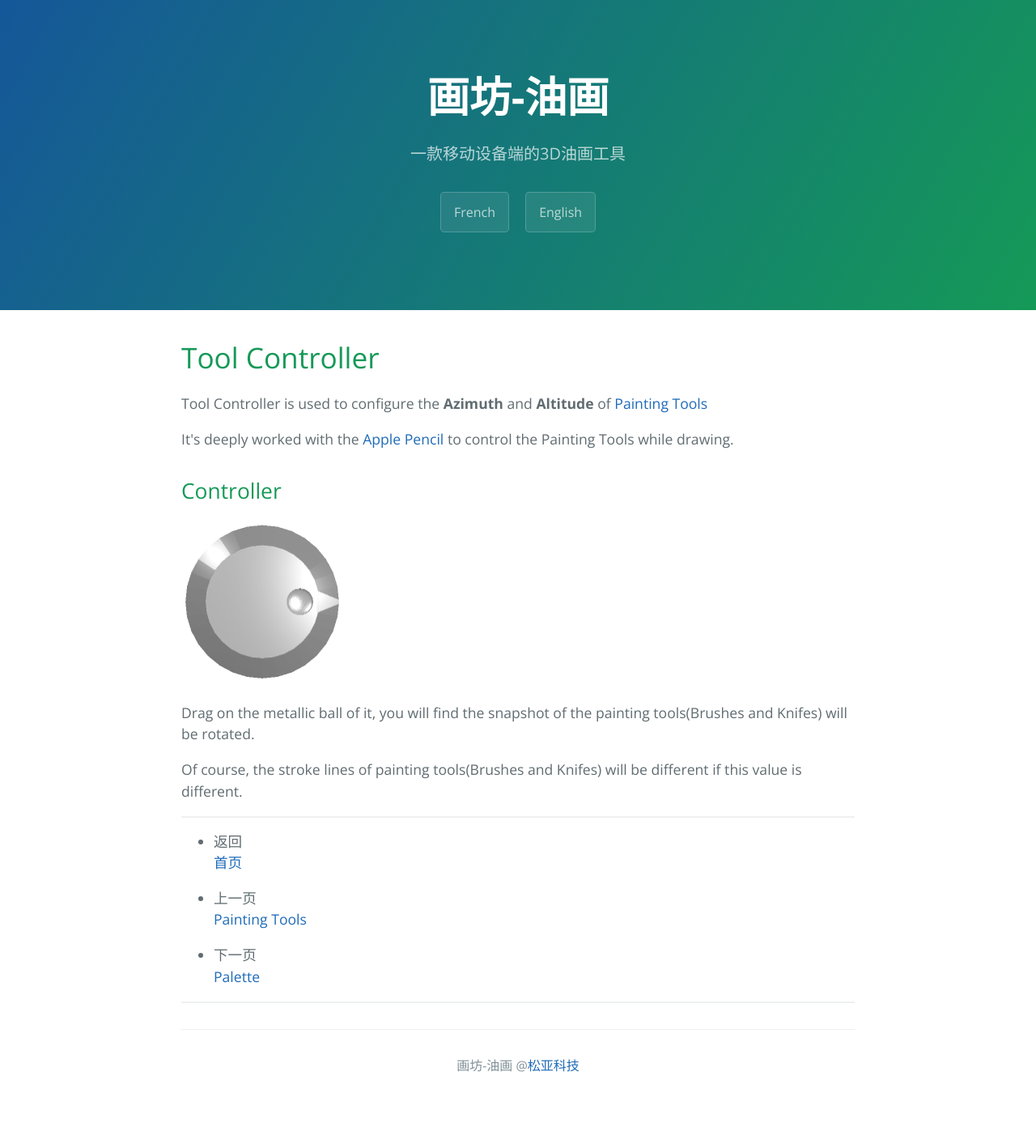
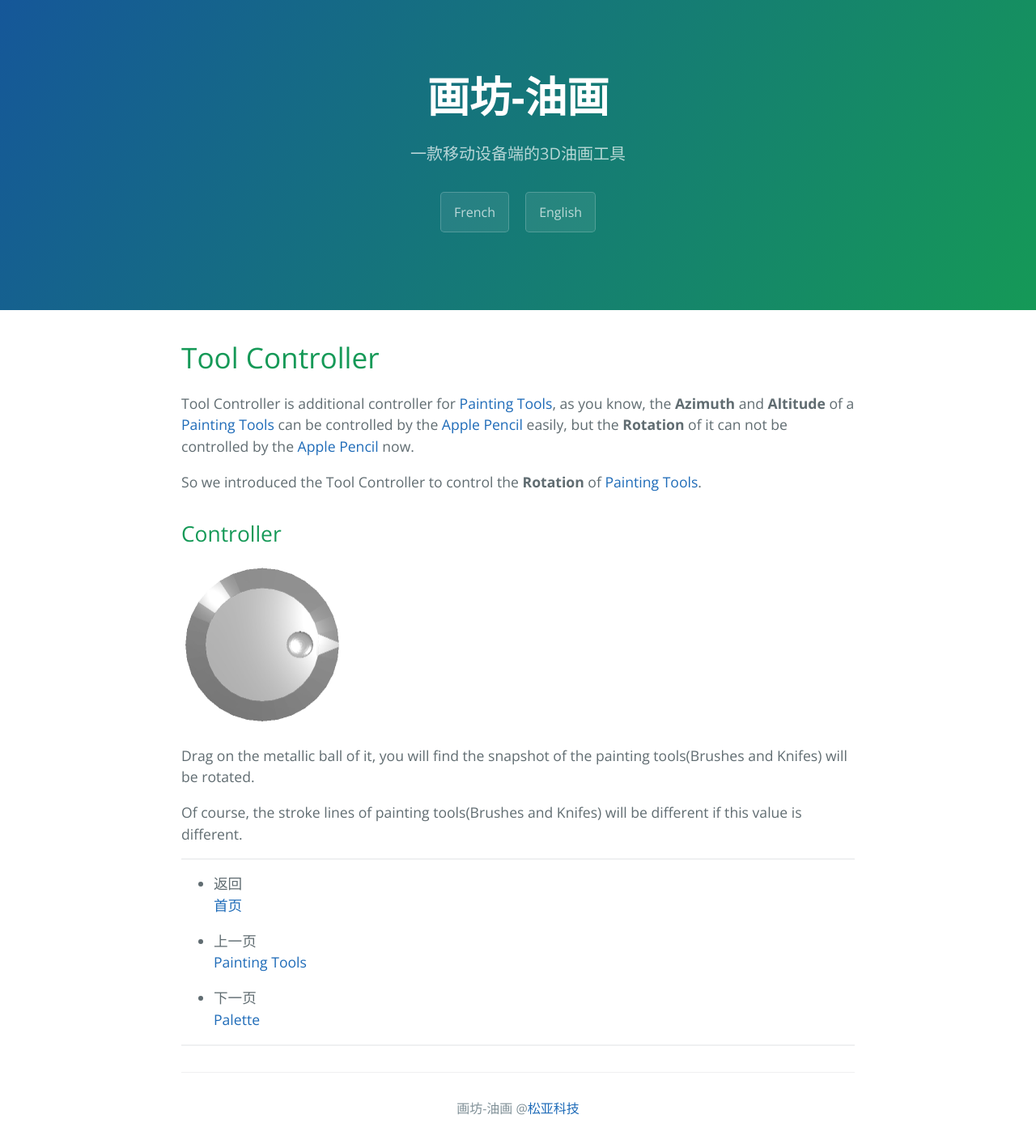
Before and after one commit to soyatec/oilpainting, a Jekyll site: the page built from zh/Help/tool_controller.html, in a window 1280 px wide. Shown: the whole page at 81% size. Built offline with Jekyll 4.4.1, drawn with Linux system fonts in a browser that asks for light colours; comment, search, counter and statistics services are not loaded; before the commit the page ends 1360 px from its top, so only the background shows below that.

Commit message:
Fix error in tool_controller.html

```diff
--- a/zh/Help/tool_controller.html
+++ b/zh/Help/tool_controller.html
@@ -8,13 +8,16 @@ previous: {url: painting_tools.html, title: Painting Tools }
 <html>
 <body>
 	<p>
-		Tool Controller is used to configure the <strong>Azimuth</strong> and
-		<strong>Altitude</strong> of <a href="painting_tools.html">Painting
-			Tools</a>
+		Tool Controller is additional controller for <a
+			href="painting_tools.html">Painting Tools</a>, as you know, the <strong>Azimuth</strong>
+		and <strong>Altitude</strong> of a <a href="painting_tools.html">Painting
+			Tools</a> can be controlled by the <a href="prerequisites.html">Apple
+			Pencil</a> easily, but the <strong>Rotation</strong> of it can not be
+		controlled by the <a href="prerequisites.html">Apple Pencil</a> now.
 	</p>
 	<p>
-		It's deeply worked with the <a href="prerequisites.html">Apple
-			Pencil</a> to control the Painting Tools while drawing.
+		So we introduced the Tool Controller to control the <strong>Rotation</strong>
+		of <a href="painting_tools.html">Painting Tools</a>.
 	</p>
 	<h2>Controller</h2>
 	<img src="../../images/tool-controller.png" width="200" height="200"
```
Also changed, not shown: Help/tool_controller.html (+8 -5 lines).
